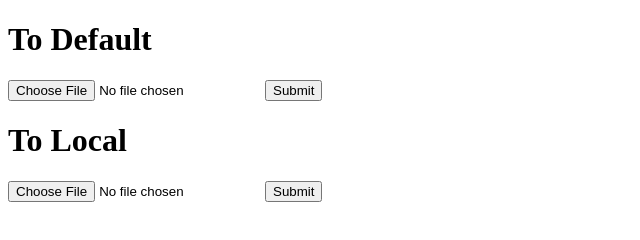
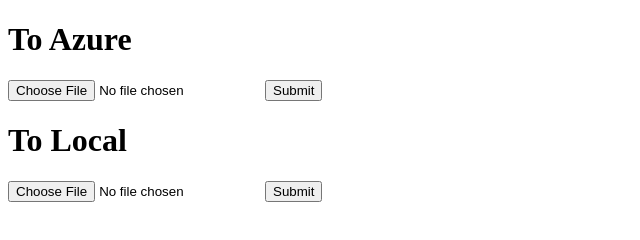
Before and after one commit to LupinaIgor/pv321_azure_code, a website: page wwwroot/index.html in a window 1280 px wide. Shown: the full height of the page, 0-640 px from the left. Drawn offline with Linux system fonts and the light colour scheme.

Commit message:
Test Changes

```diff
--- a/wwwroot/index.html
+++ b/wwwroot/index.html
@@ -14,7 +14,7 @@
 <!--</form>-->
 
 <form name="sendAvatarDefault">
-    <h1>To Default</h1>
+    <h1>To Azure</h1>
     <input type="file" name="avatar">
     <input type="submit">
 </form>
```
